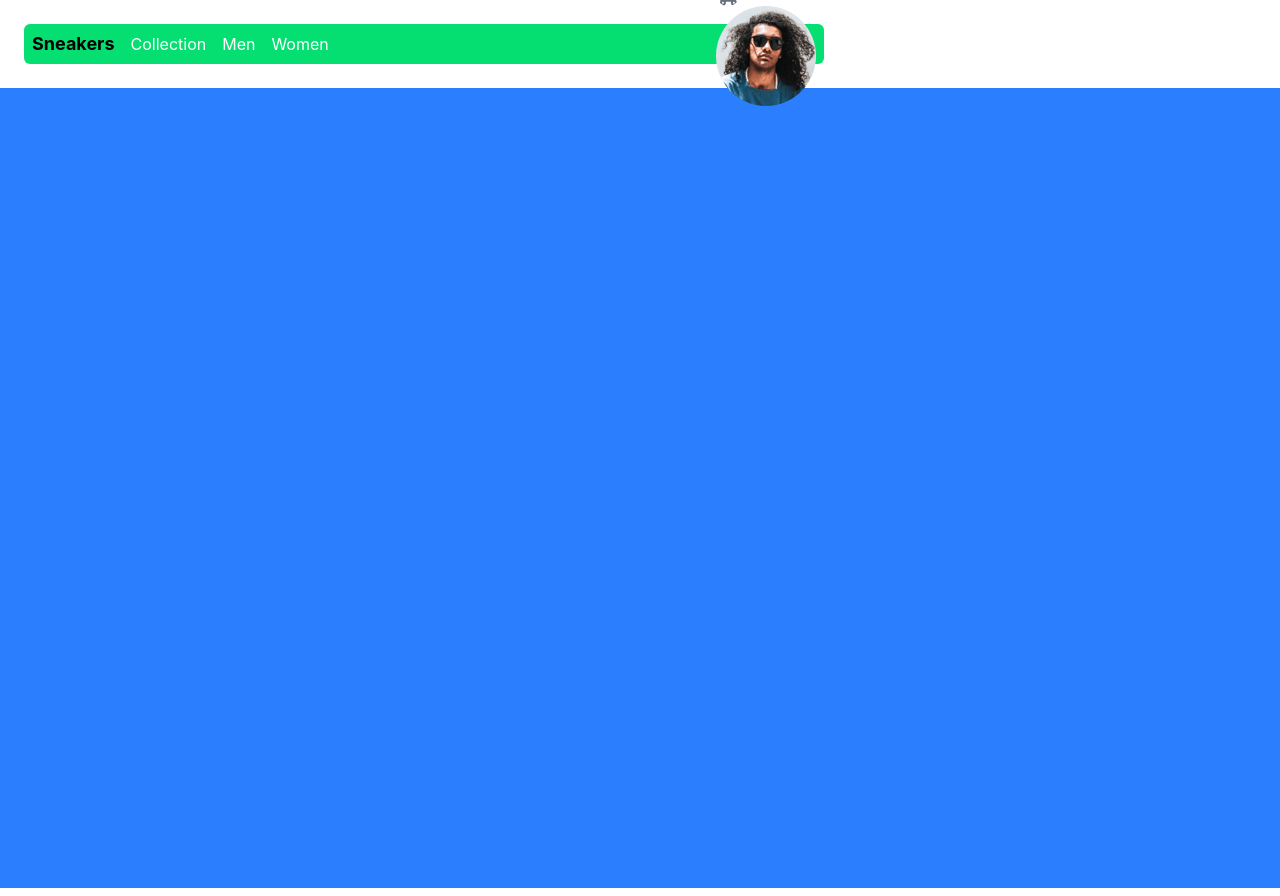
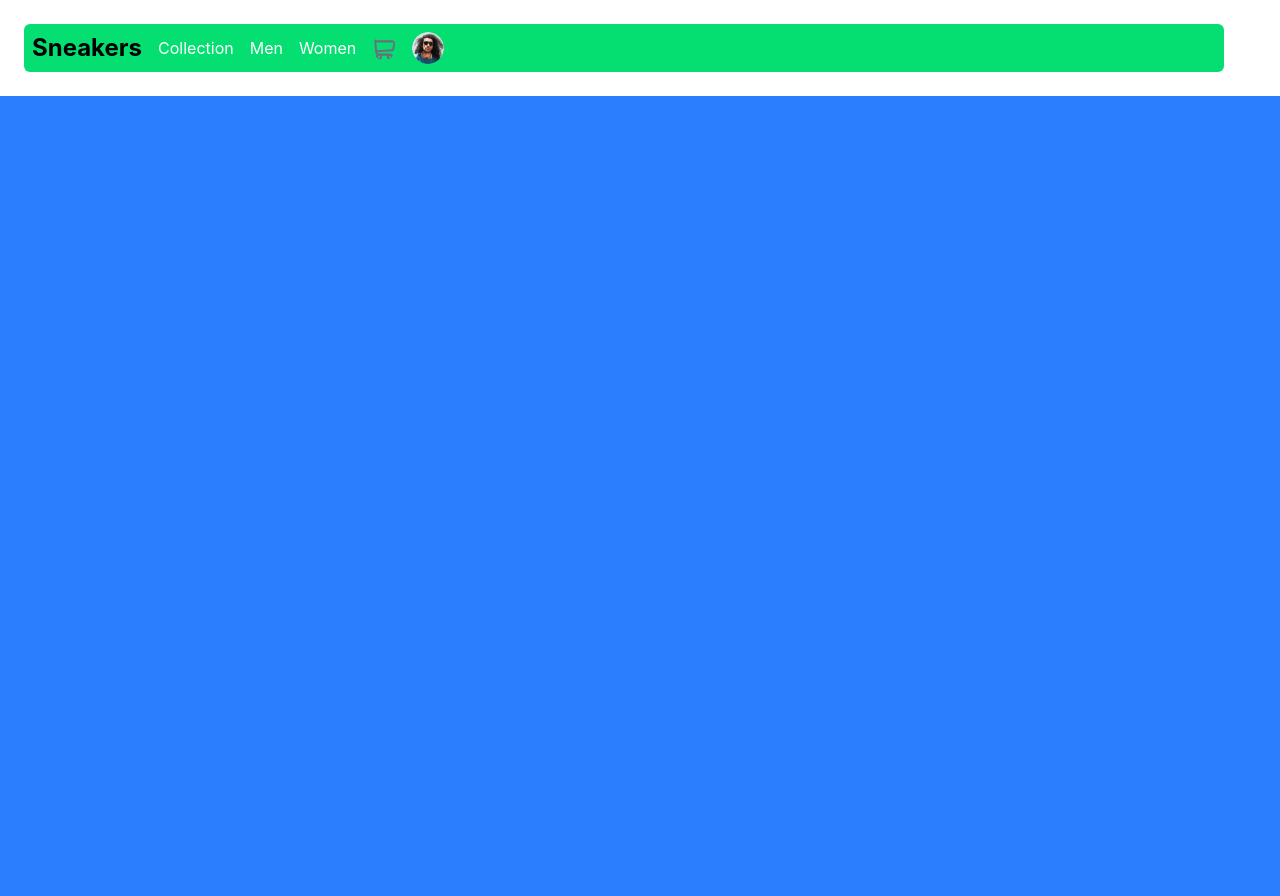
Before and after one commit to Developerfiyin/e-commerce-website-for-shoe, a React (Vite) app: page / in a window 1280 px wide. Built offline with nearby package versions, Linux system fonts and the light colour scheme.

Commit message:
update navbar.jsx

```diff
--- a/src/Componenets/Navbar.jsx
+++ b/src/Componenets/Navbar.jsx
@@ -1,11 +1,12 @@
-import React from "react"
+import React from "react";
 import image from "../assets/icon-cart.svg";
-import image2 from '../assets/image-avatar.png';
+import image2 from "../assets/image-avatar.png";
 export const Navbar = () => {
   return (
-    <div className="flex justify-between items-center w-200 border-none border-2 border-b-gray-400 outline-none  bg-green-400 w-50 h-10 justify-between items-center flex p-2 rounded-md ">
+    <div className="flex items-center w-300 border-none border-2 border-b-gray-400 outline-none  bg-green-400 p-2 rounded-md ">
+      <div className="flex gap-4 justify-between items-center">
         <div className="flex gap-4 items-center">
-        <h4 className="text-black text-lg font-bold">Sneakers</h4>
+          <h4 className="text-black text-2xl font-bold">Sneakers</h4>
 
           <div className="flex gap-4 ">
             <a href="" className="text-white hover:text-gray-300">
@@ -20,10 +21,10 @@ export const Navbar = () => {
           </div>
         </div>
 
-      <div>
+        <div className="flex gap-4 items-center">
           <img src={image} alt="Cart icon" className="w-6 h-6 rounded-full  " />
-    <img src={image2} alt="Cart"  />
-
+          <img src={image2} alt="Cart" className="w-8 h-8 rounded-full" />
+        </div>
       </div>
     </div>
   );
```
Lines whose indentation alone changed are shown as unchanged.
